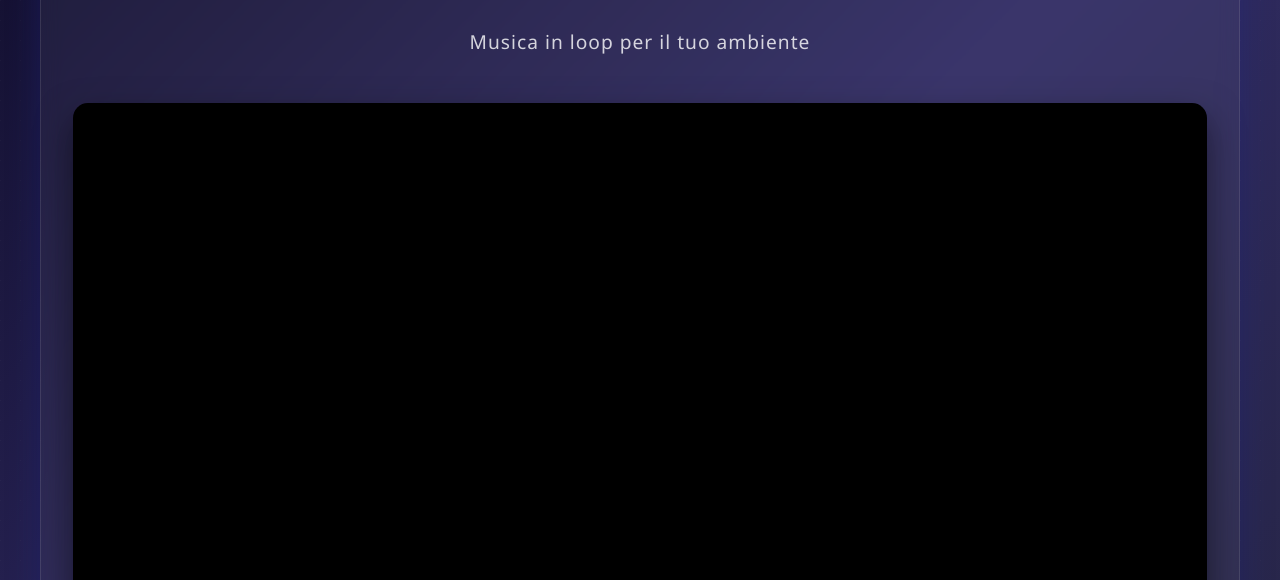
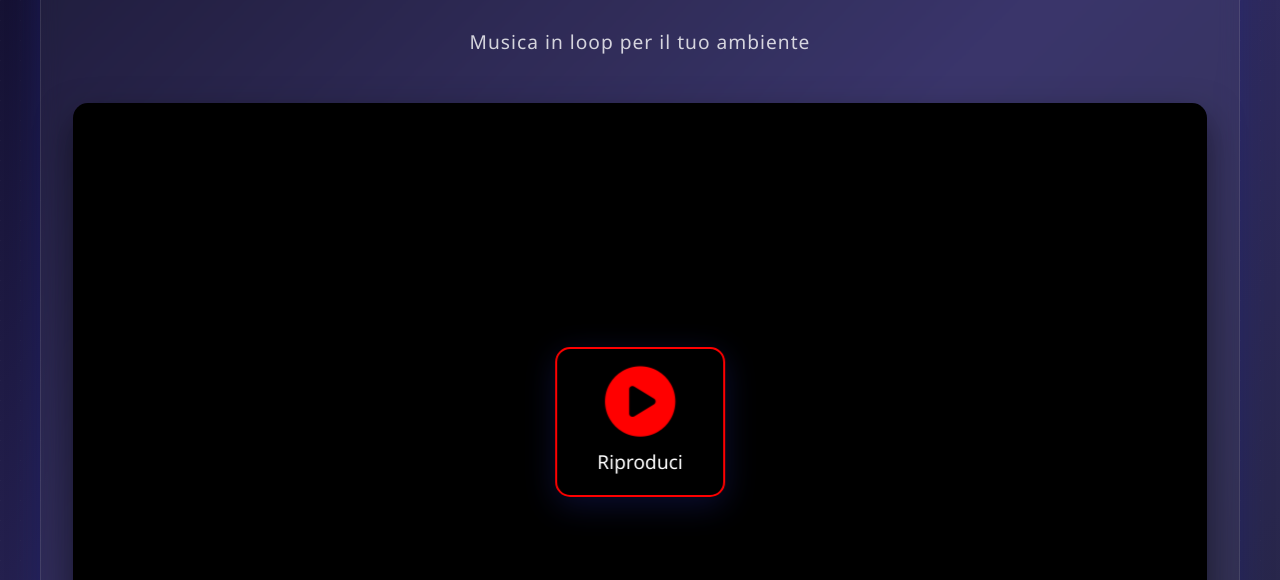
Before and after one commit to TokenRevolution/totem, a website: page public/playlist.html in a window 1280 px wide. Shown: the part 220-800 px from the top of the page. Drawn offline with Linux system fonts and the light colour scheme.

Commit message:
outbutton

```diff
--- a/public/css/styles.css
+++ b/public/css/styles.css
@@ -1018,3 +1018,64 @@ h1::after {
         font-size: 1em;
     }
 }
+
+.custom-play-button {
+    position: absolute;
+    top: 50%;
+    left: 50%;
+    transform: translate(-50%, -50%);
+    display: flex;
+    flex-direction: column;
+    align-items: center;
+    justify-content: center;
+    gap: 15px;
+    padding: 20px 40px;
+    background: rgba(0, 0, 0, 0.8);
+    border-radius: 15px;
+    cursor: pointer;
+    z-index: 1000;
+    transition: all 0.3s ease;
+    border: 2px solid var(--primary-color);
+}
+
+.custom-play-button:hover {
+    background: rgba(0, 0, 0, 0.9);
+    transform: translate(-50%, -50%) scale(1.05);
+}
+
+.custom-play-button i {
+    font-size: 4em;
+    color: var(--primary-color);
+    animation: pulse 2s infinite;
+}
+
+.custom-play-button span {
+    color: white;
+    font-size: 1.2em;
+    font-weight: 500;
+    text-align: center;
+}
+
+.custom-play-button.hidden {
+    display: none;
+}
+
+@keyframes pulse {
+    0% { transform: scale(1); }
+    50% { transform: scale(1.1); }
+    100% { transform: scale(1); }
+}
+
+@media (max-width: 768px) {
+    .custom-play-button {
+        padding: 15px 30px;
+    }
+
+    .custom-play-button i {
+        font-size: 3em;
+    }
+
+    .custom-play-button span {
+        font-size: 1em;
+    }
+}
--- a/public/playlist.html
+++ b/public/playlist.html
@@ -42,6 +42,10 @@
 
         <div class="player-container">
             <div id="player"></div>
+            <div class="custom-play-button glass-effect">
+                <i class="fas fa-play-circle"></i>
+                <span>Riproduci</span>
+            </div>
             <div class="player-overlay">
                 <div class="player-info">
                     <i class="fas fa-play-circle"></i>
```
